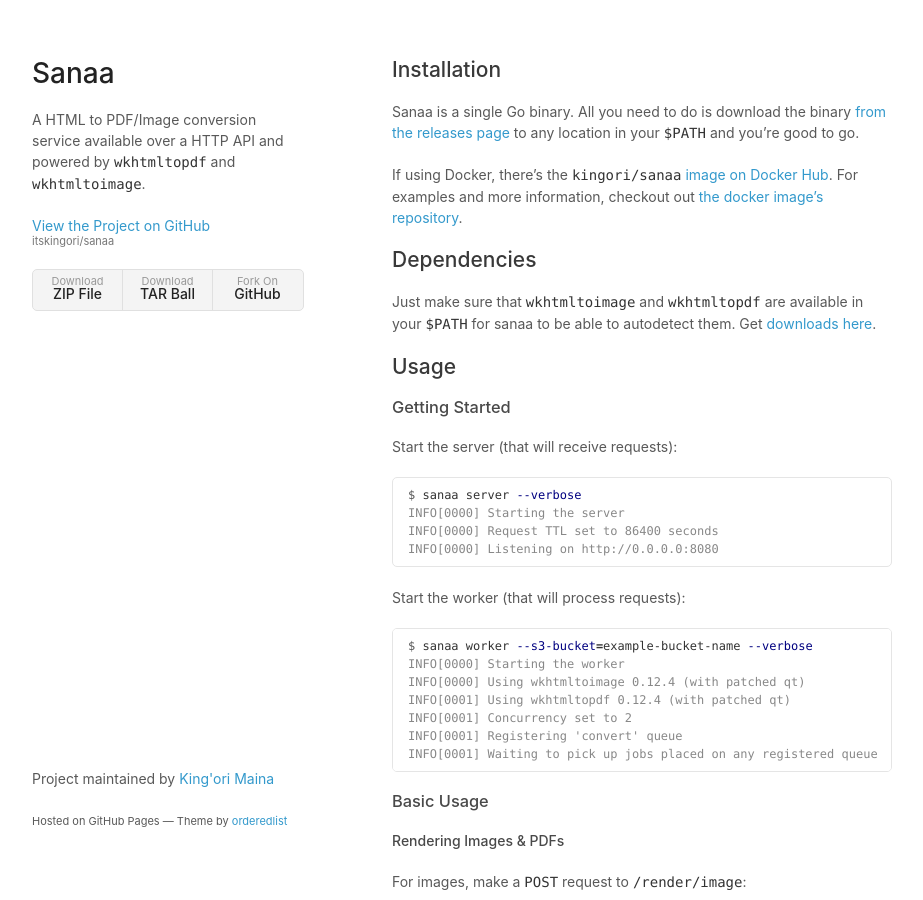
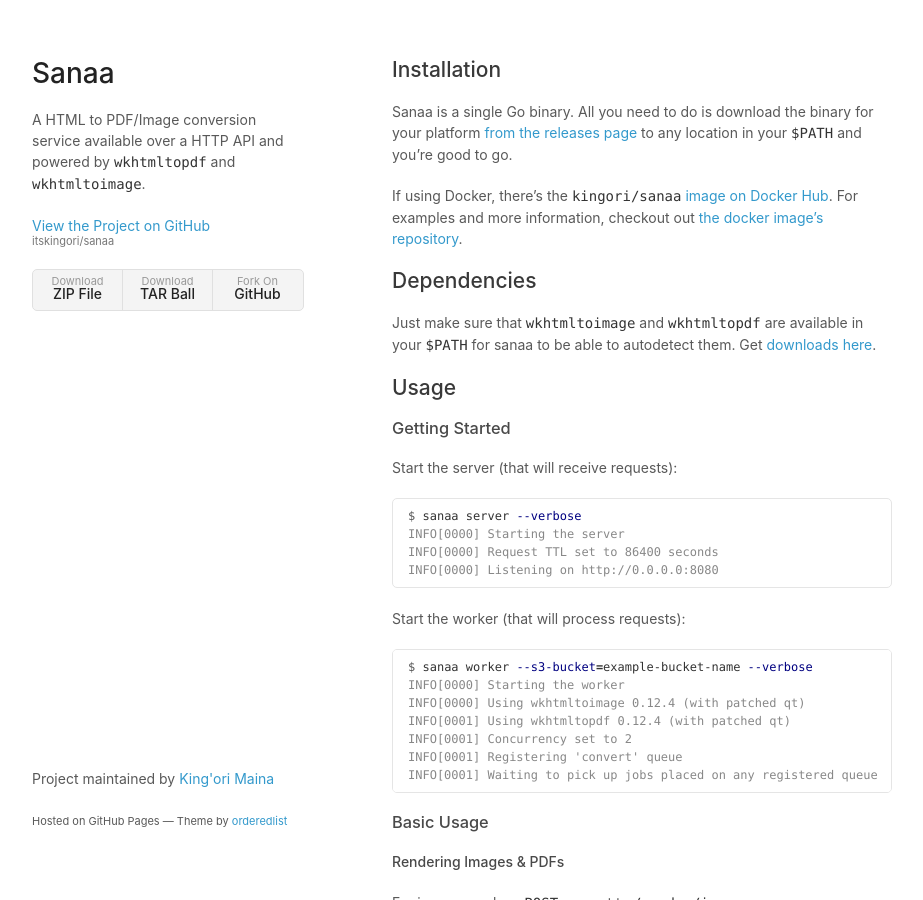
Before and after one commit to itskingori/sanaa, a Jekyll site: the page built from docs/index.md, in a window 1280 px wide and 900 px high. Shown: the whole window, without its empty margins (178-1101 px from the left). Built offline with Jekyll 4.4.1, drawn with Linux system fonts in a browser that asks for light colours.

Commit message:
Explicitly state that download should be for your platform

```diff
--- a/docs/index.md
+++ b/docs/index.md
@@ -5,8 +5,9 @@
 
 ## Installation
 
-Sanaa is a single Go binary. All you need to do is download the binary [from the
-releases page][releases] to any location in your `$PATH` and you're good to go.
+Sanaa is a single Go binary. All you need to do is download the binary for your
+platform [from the releases page][releases] to any location in your `$PATH` and
+you're good to go.
 
 If using Docker, there's the `kingori/sanaa` [image on Docker Hub][dockerhub].
 For examples and more information, checkout out [the docker image's
```
